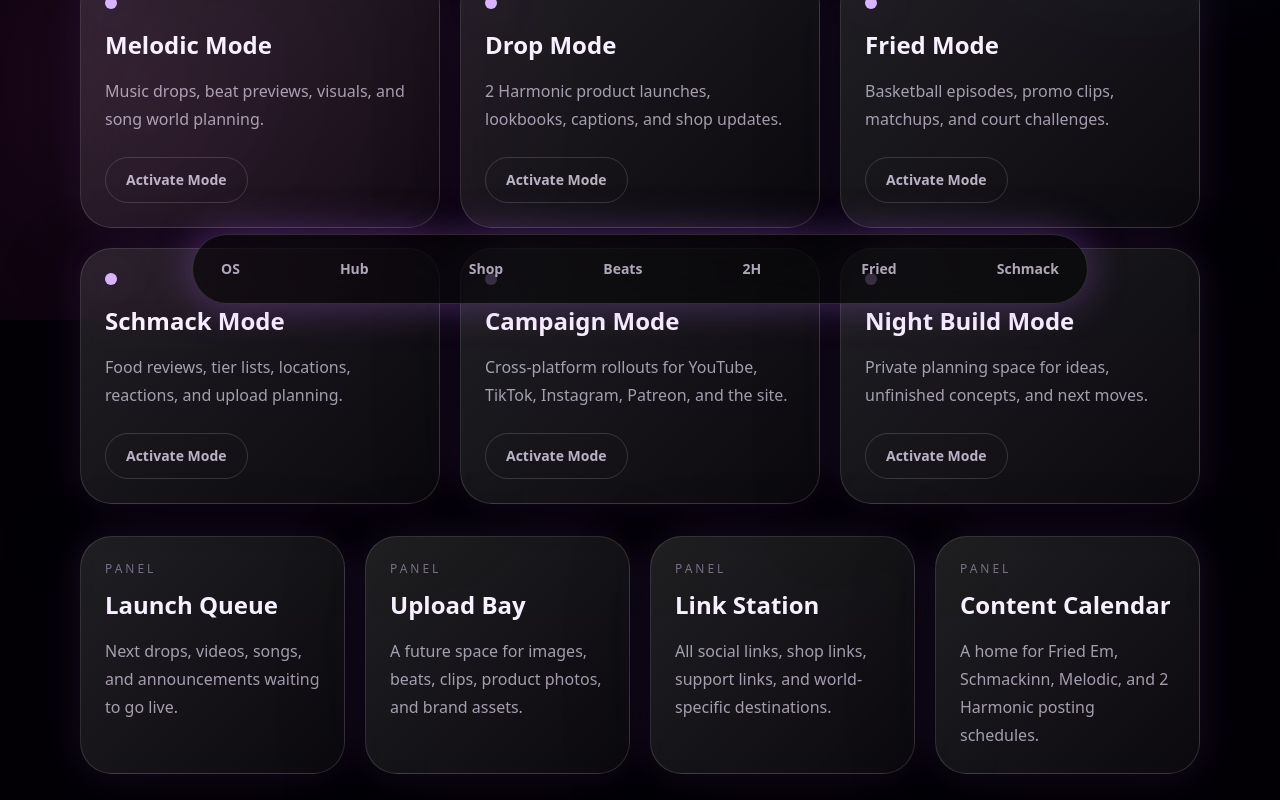
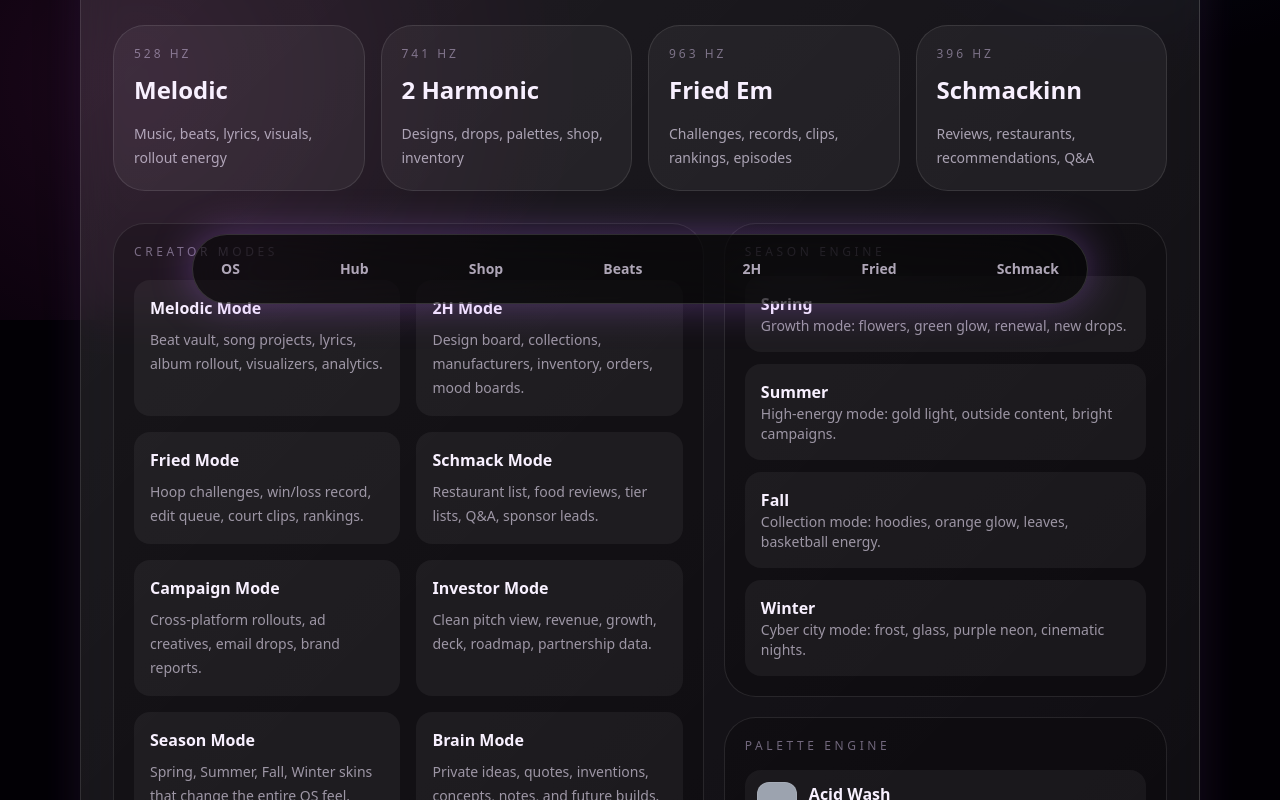
Before and after one commit to thatsmelodic/harmonic-os, a Next.js app: page /hub in a window 1280 px wide. Shown: the part 480-1280 px from the top of the page. Built offline with nearby package versions, Linux system fonts and the light colour scheme.

Commit message:
Upgrade creator hub to version one dashboard

```diff
--- a/app/hub/page.tsx
+++ b/app/hub/page.tsx
@@ -1,25 +1,10 @@
 import Link from 'next/link';
 import { FrequencyDock } from '@/components/FrequencyDock';
-
-const modeCards = [
-  ['Melodic Mode', 'Music drops, beat previews, visuals, and song world planning.'],
-  ['Drop Mode', '2 Harmonic product launches, lookbooks, captions, and shop updates.'],
-  ['Fried Mode', 'Basketball episodes, promo clips, matchups, and court challenges.'],
-  ['Schmack Mode', 'Food reviews, tier lists, locations, reactions, and upload planning.'],
-  ['Campaign Mode', 'Cross-platform rollouts for YouTube, TikTok, Instagram, Patreon, and the site.'],
-  ['Night Build Mode', 'Private planning space for ideas, unfinished concepts, and next moves.'],
-];
-
-const panels = [
-  ['Launch Queue', 'Next drops, videos, songs, and announcements waiting to go live.'],
-  ['Upload Bay', 'A future space for images, beats, clips, product photos, and brand assets.'],
-  ['Link Station', 'All social links, shop links, support links, and world-specific destinations.'],
-  ['Content Calendar', 'A home for Fried Em, Schmackinn, Melodic, and 2 Harmonic posting schedules.'],
-];
+import { VersionOneDashboard } from '@/components/VersionOneDashboard';
 
 export const metadata = {
   title: 'Creator Hub | Harmonic OS',
-  description: 'The creator command console for Harmonic OS modes, controls, and launch planning.',
+  description: 'The version 1.0 creator command console for Harmonic OS.',
 };
 
 export default function HubPage() {
@@ -28,34 +13,8 @@ export default function HubPage() {
       <FrequencyDock />
       <div className="harmonic-container">
         <Link href="/" className="inline-flex rounded-full border border-white/15 px-5 py-3 text-sm font-bold text-purple-100/75 glass-panel">← Back to OS</Link>
-
-        <section className="py-16">
-          <p className="w-fit rounded-full os-badge px-4 py-2 text-xs uppercase tracking-[0.35em] text-purple-100/70">Harmonic OS · Creator Console</p>
-          <h1 className="mt-7 text-5xl font-black leading-[.92] tracking-tight neon-text md:text-8xl">Creator Hub</h1>
-          <p className="mt-6 max-w-3xl text-lg leading-8 text-purple-100/75">This is your control room: modes, launch queue, uploads, links, content calendar, shop, beats, and every world you operate.</p>
-        </section>
-
-        <section className="grid gap-5 md:grid-cols-3">
-          {modeCards.map(([title, copy]) => (
-            <article key={title} className="glass-panel rounded-[2rem] p-6 transition hover:-translate-y-1 hover:shadow-purple-glow">
-              <div className="mb-5 h-3 w-3 rounded-full bg-purple-300 shadow-purple-glow" />
-              <h2 className="text-2xl font-black">{title}</h2>
-              <p className="mt-4 leading-7 text-purple-100/65">{copy}</p>
-              <button className="mt-6 rounded-full border border-white/15 px-5 py-3 text-sm font-black text-purple-100/75">Activate Mode</button>
-            </article>
-          ))}
-        </section>
-
-        <section className="mt-8 grid gap-5 md:grid-cols-4">
-          {panels.map(([title, copy]) => (
-            <article key={title} className="glass-panel rounded-[2rem] p-6">
-              <p className="text-xs uppercase tracking-[0.25em] text-purple-200/45">Panel</p>
-              <h2 className="mt-3 text-2xl font-black">{title}</h2>
-              <p className="mt-4 leading-7 text-purple-100/65">{copy}</p>
-            </article>
-          ))}
-        </section>
       </div>
+      <VersionOneDashboard />
     </main>
   );
 }
```
